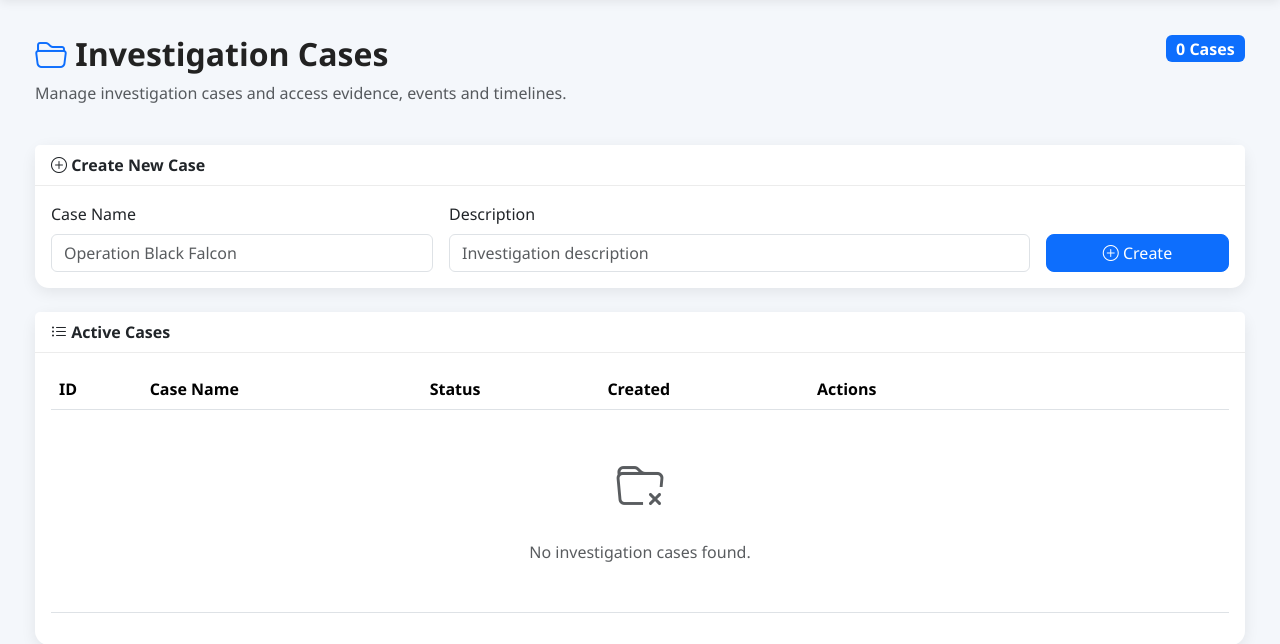
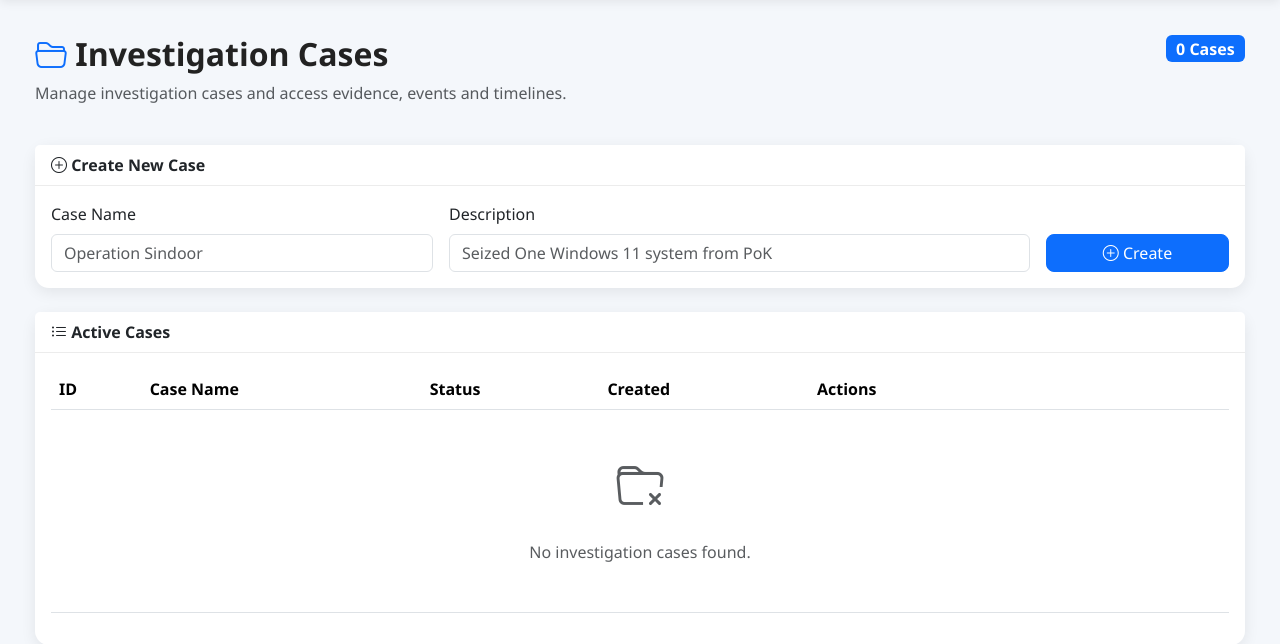
Before and after one commit to itsmeRiF/dfir-framework2, a Flask app: page /cases in a window 1280 px wide. Shown: the part 62-706 px from the top of the page. Run offline with Flask 3, Linux system fonts and the light colour scheme; the visitor is signed in with stand-in values (Sample User, id 1); data that the repository does not hold is empty.

Commit message:
adding context to description

```diff
--- a/templates/cases.html
+++ b/templates/cases.html
@@ -62,7 +62,7 @@ Case Name
 type="text"
 class="form-control"
 name="case_name"
-placeholder="Operation Black Falcon"
+placeholder="Operation Sindoor"
 required>
 
 </div>
@@ -79,7 +79,7 @@ Description
 type="text"
 class="form-control"
 name="description"
-placeholder="Investigation description">
+placeholder="Seized One Windows 11 system from PoK">
 
 </div>
 
```
Also changed, not shown: templates/dashboard.html (+1 -24 lines).
